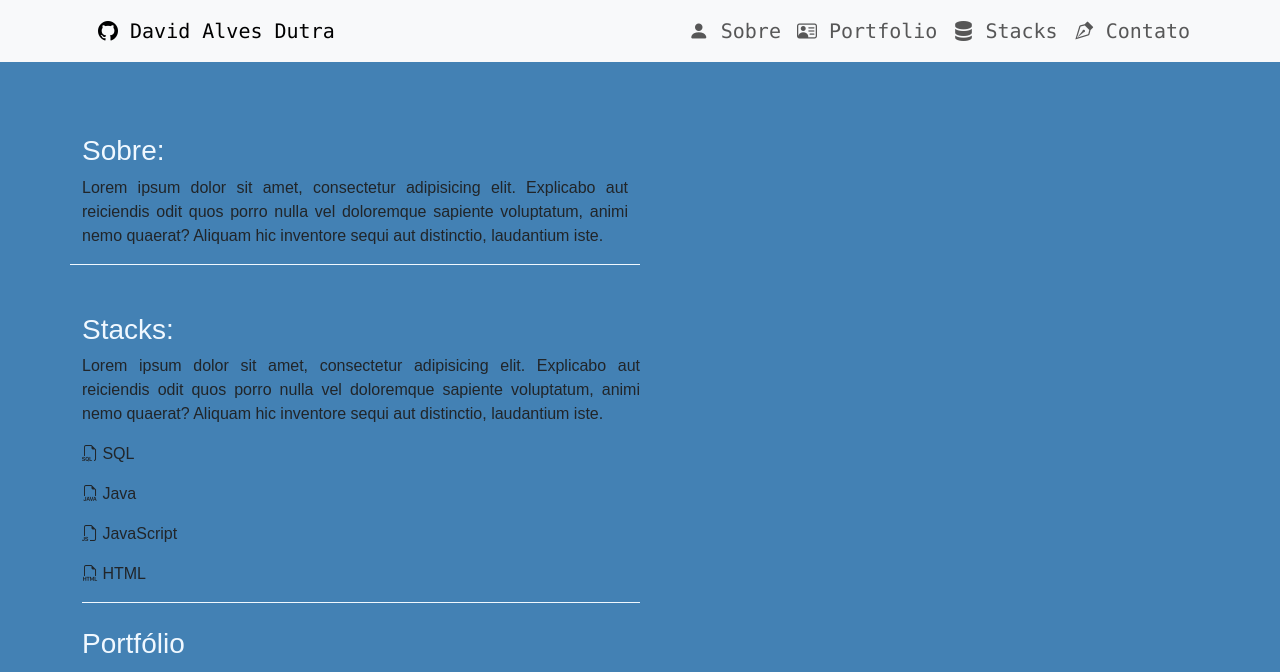
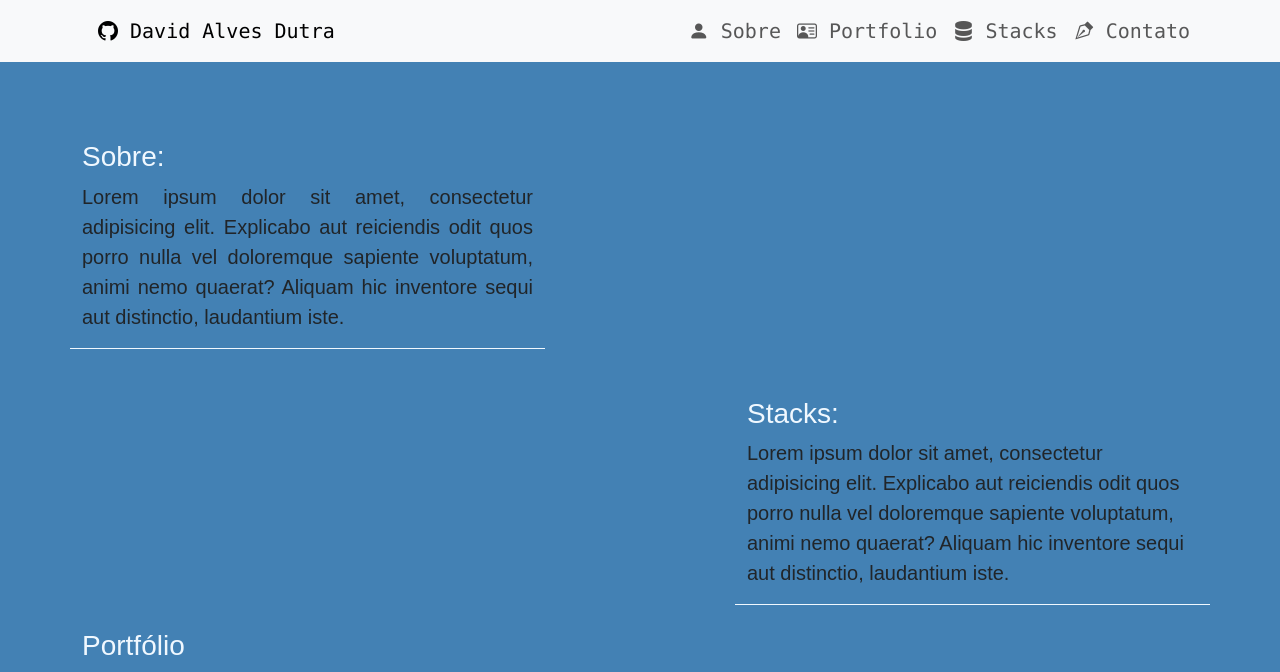
Before and after one commit to dutra357/M2S02, a plain HTML site: page index.html in a window 1280 px wide. Shown: the top 672 px of the page. Drawn offline with nearby package versions, Linux system fonts and the light colour scheme.

```diff
--- a/index.html
+++ b/index.html
@@ -13,7 +13,8 @@
     <style>
         body {
             background-color: rgb(67, 129, 180);
-            font-family: Arial, Helvetica, sans-serif
+            font-family: Arial, Helvetica, sans-serif;
+            font-size: 20px;
         }
 
         a {
@@ -58,7 +59,6 @@
         .top-menu {
             border-bottom: 1px solid aliceblue;
         }
-
     </style>
 </head>
 
@@ -88,7 +88,7 @@
 
     <div class="container py-5">
         <div class="row">
-            <div class="col-md-6 col-12 top-menu">
+            <div class="col-md-5 col-12 top-menu">
                 <article>
                     <h3>Sobre:</h3>
                     <p>Lorem ipsum dolor sit amet, consectetur adipisicing
@@ -101,20 +101,13 @@
     </div>
 
     <div class="container">
-        <div class="rol">
-            <div class="col-md-6 col-12 top-menu">
-                <article>
-                    <h3>Stacks:</h3>
-                    <p>Lorem ipsum dolor sit amet, consectetur adipisicing elit. Explicabo aut reiciendis
-                        odit quos porro nulla vel doloremque sapiente voluptatum, animi nemo quaerat?
-                        Aliquam hic inventore sequi aut distinctio, laudantium iste.
-                    </p>
-
-                    <p><i class="bi bi-filetype-sql"></i> SQL</p>
-                    <p><i class="bi bi-filetype-java"></i> Java</p>
-                    <p><i class="bi bi-filetype-js"></i> JavaScript</p>
-                    <p><i class="bi bi-filetype-html"></i> HTML</p>
-                </article>
+        <div class="row justify-content-end">
+            <div class="col-md-5 top-menu">
+                <h3>Stacks:</h3>
+                <p>Lorem ipsum dolor sit amet, consectetur adipisicing elit. Explicabo aut reiciendis
+                    odit quos porro nulla vel doloremque sapiente voluptatum, animi nemo quaerat?
+                    Aliquam hic inventore sequi aut distinctio, laudantium iste.
+                </p>
             </div>
         </div>
     </div>
@@ -179,10 +172,10 @@
     </div>
 
     <div class="container">
+        <br>
         <hr>
+        <br>
     </div>
-
-
 
 
     <div class="container">
@@ -218,18 +211,16 @@
 
     </div>
 
-
-
-
     <div class="container">
+        <br>
         <hr>
-        <br>
     </div>
 
     <div class="container">
         <div class="row justify-content-end">
             <div class="col-2">Nossas redes:</div>
         </div>
+
         <div class="row justify-content-end py-2">
             <div class="col-2">
                 <div class="col"><i class="bi bi-github"></i> <a href="https://github.com/dutra357">Github</a></div>
@@ -237,6 +228,7 @@
                 <div class="col"><i class="bi bi-linkedin"></i> <a href="#">LinkedIn</a></div>
             </div>
         </div>
+
     </div>
 
     <div class="container">
@@ -249,8 +241,7 @@
 
     <div>
         <footer class="p4 text-bg-light text-dark text-center font-monospace">
-            Desenvolvido por David Alves Dutra
-
+            David Alves Dutra &#169;
         </footer>
     </div>
 
```
